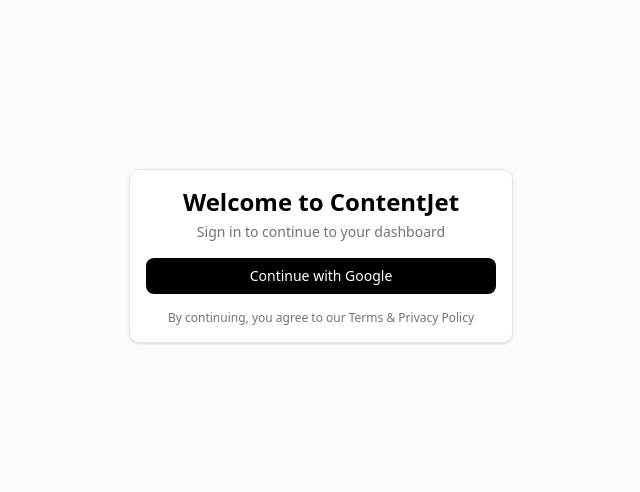
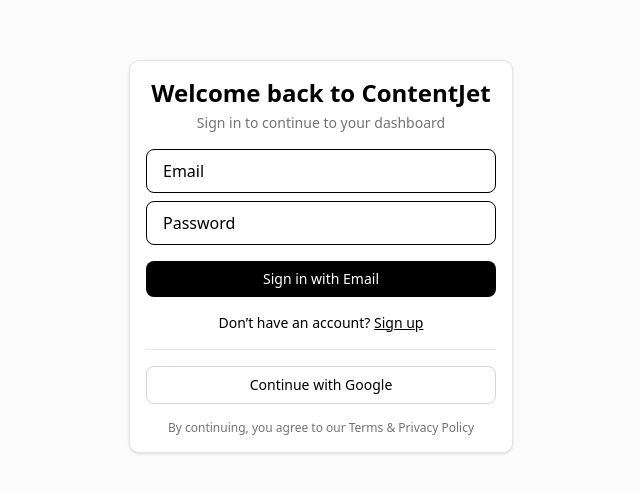
Before and after one commit to HemantKhinchiDev/ContentJet, a Next.js app: page /login in a window 1280 px wide. Shown: the part 144-636 px from the top of the page, without its empty margins (319-959 px from the left). Built offline with nearby package versions, Linux system fonts and the light colour scheme; no server answers.

Commit message:
feat(auth): complete auth flow with supabase (login, signup, oauth, middleware)

```diff
--- a/package.json
+++ b/package.json
@@ -11,6 +11,7 @@
   "dependencies": {
     "@radix-ui/react-dialog": "^1.1.15",
     "@radix-ui/react-dropdown-menu": "^2.1.16",
+    "@radix-ui/react-separator": "^1.1.8",
     "@radix-ui/react-slot": "^1.2.4",
     "@supabase/ssr": "^0.8.0",
     "class-variance-authority": "^0.7.1",
--- a/src/app/(public)/login/page.tsx
+++ b/src/app/(public)/login/page.tsx
@@ -1,18 +1,71 @@
 "use client";
 
+import { useState } from "react";
 import { useRouter, useSearchParams } from "next/navigation";
 import { supabaseBrowser } from "@/lib/supabase/client";
+
 import { Card, CardContent, CardHeader, CardTitle } from "@/components/ui/card";
 import { Button } from "@/components/ui/button";
-// import { Separator } from "@/components/ui/separator";
+import { Input } from "@/components/ui/input";
+import { Separator } from "@/components/ui/separator";
+
+type Mode = "signin" | "signup";
 
 export default function LoginPage() {
   const router = useRouter();
   const params = useSearchParams();
   const redirect = params.get("redirect") || "/dashboard";
 
+  const [mode, setMode] = useState<Mode>("signin");
+  const [email, setEmail] = useState("");
+  const [password, setPassword] = useState("");
+  const [loading, setLoading] = useState(false);
+  const [error, setError] = useState<string | null>(null);
+
+  const supabase = supabaseBrowser();
+
+  const handleEmailAuth = async () => {
+    setLoading(true);
+    setError(null);
+
+    if (mode === "signin") {
+      const { error } = await supabase.auth.signInWithPassword({
+        email,
+        password,
+      });
+
+      setLoading(false);
+
+      if (error) {
+        setError(error.message);
+        return;
+      }
+
+      router.push(redirect);
+    }
+
+    if (mode === "signup") {
+      const { error } = await supabase.auth.signUp({
+        email,
+        password,
+      });
+
+      setLoading(false);
+
+      if (error) {
+        setError(error.message);
+        return;
+      }
+
+      // Supabase auto-login after signup
+      router.push(redirect);
+    }
+  };
+
   const signInWithGoogle = async () => {
-    const supabase = supabaseBrowser();
+    setLoading(true);
+    setError(null);
+
     await supabase.auth.signInWithOAuth({
       provider: "google",
       options: {
@@ -26,21 +79,89 @@
       <Card className="w-full max-w-sm">
         <CardHeader className="space-y-1 text-center">
           <CardTitle className="text-2xl">
-            Welcome to ContentJet
+            {mode === "signin"
+              ? "Welcome back to ContentJet"
+              : "Create your ContentJet account"}
           </CardTitle>
           <p className="text-sm text-muted-foreground">
-            Sign in to continue to your dashboard
+            {mode === "signin"
+              ? "Sign in to continue to your dashboard"
+              : "Sign up to get started"}
           </p>
         </CardHeader>
 
         <CardContent className="space-y-4">
+          {/* Email + Password */}
+          <div className="space-y-2">
+            <Input
+              type="email"
+              placeholder="Email"
+              value={email}
+              onChange={(e) => setEmail(e.target.value)}
+              disabled={loading}
+            />
+            <Input
+              type="password"
+              placeholder="Password"
+              value={password}
+              onChange={(e) => setPassword(e.target.value)}
+              disabled={loading}
+            />
+          </div>
+
+          {error && (
+            <p className="text-sm text-red-500 text-center">{error}</p>
+          )}
+
+          <Button
+            onClick={handleEmailAuth}
+            className="w-full"
+            disabled={loading || !email || !password}
+          >
+            {loading
+              ? "Please wait..."
+              : mode === "signin"
+              ? "Sign in with Email"
+              : "Create account"}
+          </Button>
+
+          <div className="text-center text-sm">
+            {mode === "signin" ? (
+              <>
+                Don’t have an account?{" "}
+                <button
+                  type="button"
+                  className="underline"
+                  onClick={() => setMode("signup")}
+                >
+                  Sign up
+                </button>
+              </>
+            ) : (
+              <>
+                Already have an account?{" "}
+                <button
+                  type="button"
+                  className="underline"
+                  onClick={() => setMode("signin")}
+                >
+                  Sign in
+                </button>
+              </>
+            )}
+          </div>
+
+          <Separator />
+
+          {/* Google OAuth */}
           <Button
             onClick={signInWithGoogle}
+            variant="outline"
             className="w-full"
+            disabled={loading}
           >
             Continue with Google
           </Button>
-
 
           <p className="text-xs text-center text-muted-foreground">
             By continuing, you agree to our Terms & Privacy Policy
--- a/src/auth/adapters/supabase.auth.ts
+++ b/src/auth/adapters/supabase.auth.ts
@@ -7,6 +7,7 @@
   let status: "auth" | "guest" = "guest";
   let user: AuthUser | null = null;
 
+  // Initial session check
   supabase.auth.getSession().then(({ data }) => {
     const sessionUser = data.session?.user;
     if (sessionUser) {
@@ -20,6 +21,7 @@
     }
   });
 
+  // Listen to auth state changes
   supabase.auth.onAuthStateChange((_event, session) => {
     const sessionUser = session?.user;
     if (sessionUser) {
@@ -40,10 +42,12 @@
     get status() {
       return status;
     },
+
     get user() {
       return user;
     },
 
+    // ✅ Google OAuth (already DONE)
     async signIn() {
       await supabase.auth.signInWithOAuth({
         provider: "google",
@@ -53,6 +57,29 @@
       });
     },
 
+    // ✅ Email + Password — SIGN IN
+    async signInWithEmail(email: string, password: string) {
+      const { error } = await supabase.auth.signInWithPassword({
+        email,
+        password,
+      });
+
+      if (error) {
+        throw error;
+      }
+    },
+
+    // ✅ Email + Password — SIGN UP
+    async signUpWithEmail(email: string, password: string) {
+      const { error } = await supabase.auth.signUp({
+        email,
+        password,
+      });
+
+      if (error) {
+        throw error;
+      }
+    },
 
     async signOut() {
       await supabase.auth.signOut();
--- a/src/middleware.ts
+++ b/src/middleware.ts
@@ -1,11 +1,51 @@
 import { NextResponse } from "next/server";
 import type { NextRequest } from "next/server";
+import { createServerClient } from "@supabase/ssr";
 
-export function middleware(req: NextRequest) {
-  // DEV MODE: disable auth middleware completely
-  return NextResponse.next();
+export async function middleware(req: NextRequest) {
+  const pathname = req.nextUrl.pathname;
+
+  // ✅ ONLY protect dashboard routes
+  if (!pathname.startsWith("/dashboard")) {
+    return NextResponse.next();
+  }
+
+  const res = NextResponse.next();
+
+  const supabase = createServerClient(
+    process.env.NEXT_PUBLIC_SUPABASE_URL!,
+    process.env.NEXT_PUBLIC_SUPABASE_ANON_KEY!,
+    {
+      cookies: {
+        get(name: string) {
+          return req.cookies.get(name)?.value;
+        },
+        set(name: string, value: string, options: any) {
+          res.cookies.set({ name, value, ...options });
+        },
+        remove(name: string, options: any) {
+          res.cookies.set({ name, value: "", ...options });
+        },
+      },
+    }
+  );
+
+  const {
+    data: { user },
+  } = await supabase.auth.getUser();
+
+  // 🚫 Not logged in → redirect to login
+  if (!user) {
+    const loginUrl = req.nextUrl.clone();
+    loginUrl.pathname = "/login";
+    return NextResponse.redirect(loginUrl);
+  }
+
+  // ✅ Logged in → allow dashboard
+  return res;
 }
 
 export const config = {
-  matcher: ["/((?!api|_next|favicon.ico).*)"],
+  matcher: ["/dashboard/:path*"],
+  runtime: "nodejs",
 };
```
Also changed, not shown: 1 other file (tests, documents, lock files or other folders). Lines whose indentation alone changed are shown as unchanged.
